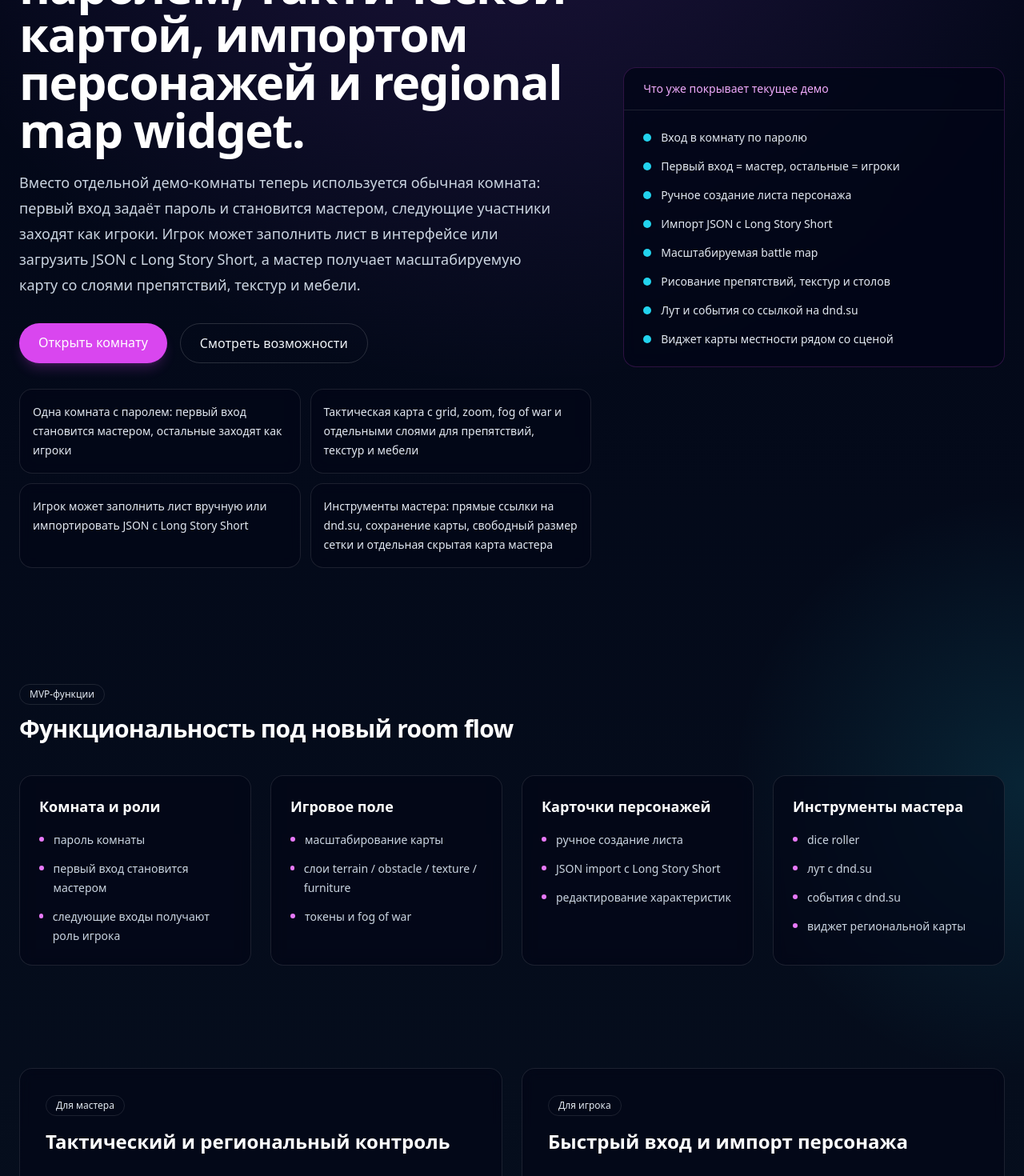
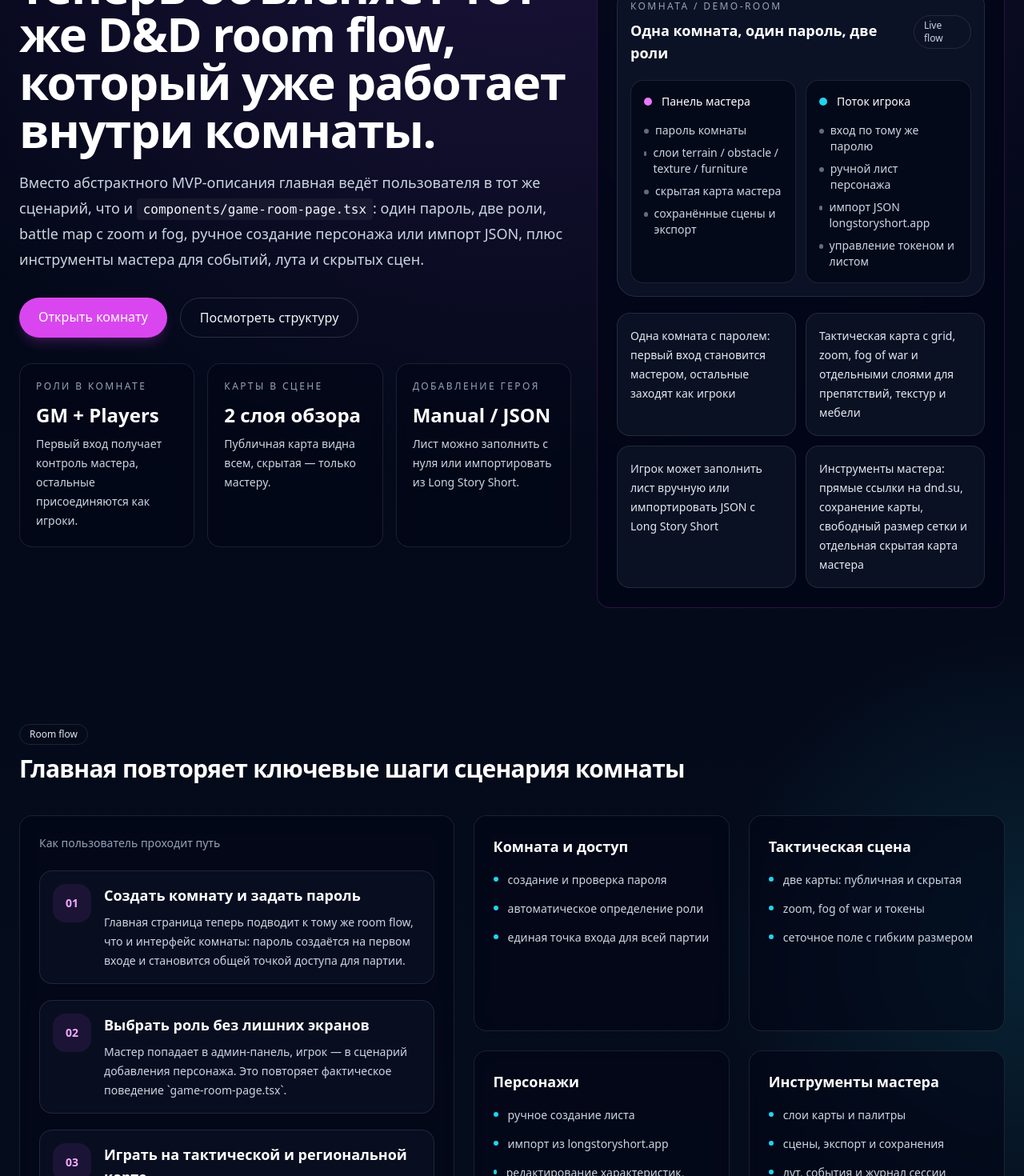
Before and after one commit to Chertwosky/dnd_me, a Next.js app: page / in a window 1280 px wide. Shown: the part 320-1790 px from the top of the page at 80% size. Built offline with nearby package versions, Linux system fonts and the light colour scheme.

Commit message:
Update landing page to match room flow

```diff
--- a/components/landing-page.tsx
+++ b/components/landing-page.tsx
@@ -1,6 +1,46 @@
 import Link from 'next/link';
 import { Header } from '@/components/header';
 import { productHighlights, roadmap } from '@/lib/mock-data';
+
+const heroMetrics = [
+  { label: 'Роли в комнате', value: 'GM + Players', note: 'Первый вход получает контроль мастера, остальные присоединяются как игроки.' },
+  { label: 'Карты в сцене', value: '2 слоя обзора', note: 'Публичная карта видна всем, скрытая — только мастеру.' },
+  { label: 'Добавление героя', value: 'Manual / JSON', note: 'Лист можно заполнить с нуля или импортировать из Long Story Short.' },
+];
+
+const roomFlow = [
+  {
+    step: '01',
+    title: 'Создать комнату и задать пароль',
+    description:
+      'Главная страница теперь подводит к тому же room flow, что и интерфейс комнаты: пароль создаётся на первом входе и становится общей точкой доступа для партии.',
+  },
+  {
+    step: '02',
+    title: 'Выбрать роль без лишних экранов',
+    description:
+      'Мастер попадает в админ-панель, игрок — в сценарий добавления персонажа. Это повторяет фактическое поведение `game-room-page.tsx`.',
+  },
+  {
+    step: '03',
+    title: 'Играть на тактической и региональной карте',
+    description:
+      'На лендинге сразу показано, что комната объединяет battle map, fog of war, токены, журнал и рядом стоящий regional widget.',
+  },
+];
+
+const cockpitCards = [
+  {
+    title: 'Панель мастера',
+    accent: 'bg-fuchsia-400',
+    items: ['пароль комнаты', 'слои terrain / obstacle / texture / furniture', 'скрытая карта мастера', 'сохранённые сцены и экспорт'],
+  },
+  {
+    title: 'Поток игрока',
+    accent: 'bg-cyan-400',
+    items: ['вход по тому же паролю', 'ручной лист персонажа', 'импорт JSON longstoryshort.app', 'управление токеном и листом'],
+  },
+];
 
 const masterActions = [
   'создать комнату, задать пароль и автоматически стать мастером',
@@ -24,15 +64,18 @@ export function LandingPage() {
       <Header />
 
       <main>
-        <section className="mx-auto grid max-w-7xl gap-10 px-6 py-20 lg:grid-cols-[1.2fr_0.8fr] lg:items-center">
+        <section className="mx-auto grid max-w-7xl gap-8 px-6 py-16 lg:grid-cols-[1.15fr_0.85fr] lg:items-start lg:py-20">
           <div className="space-y-8">
-            <span className="badge">Игровой стол + мастерская мастера • password room flow</span>
+            <span className="badge">Главная страница синхронизирована с логикой комнаты</span>
+
             <div className="space-y-5">
-              <h1 className="max-w-4xl text-5xl font-semibold tracking-tight text-white md:text-6xl">
-                Одна комната с паролем, тактической картой, импортом персонажей и regional map widget.
+              <h1 className="max-w-5xl text-5xl font-semibold tracking-tight text-white md:text-6xl">
+                Лицевая страница теперь объясняет тот же D&amp;D room flow, который уже работает внутри комнаты.
               </h1>
-              <p className="max-w-2xl text-lg leading-8 text-slate-300">
-                Вместо отдельной демо-комнаты теперь используется обычная комната: первый вход задаёт пароль и становится мастером, следующие участники заходят как игроки. Игрок может заполнить лист в интерфейсе или загрузить JSON с Long Story Short, а мастер получает масштабируемую карту со слоями препятствий, текстур и мебели.
+              <p className="max-w-3xl text-lg leading-8 text-slate-300">
+                Вместо абстрактного MVP-описания главная ведёт пользователя в тот же сценарий, что и{' '}
+                <code className="rounded bg-white/5 px-2 py-1 text-base text-slate-100">components/game-room-page.tsx</code>:
+                один пароль, две роли, battle map с zoom и fog, ручное создание персонажа или импорт JSON, плюс инструменты мастера для событий, лута и скрытых сцен.
               </p>
             </div>
 
@@ -47,14 +90,16 @@ export function LandingPage() {
                 href="#features"
                 className="rounded-full border border-white/15 px-6 py-3 font-medium text-slate-100 transition hover:border-cyan-400/50 hover:text-white"
               >
-                Смотреть возможности
+                Посмотреть структуру
               </a>
             </div>
 
-            <div className="grid gap-3 sm:grid-cols-2">
-              {productHighlights.map((highlight) => (
-                <div key={highlight} className="card p-4 text-sm leading-6 text-slate-200">
-                  {highlight}
+            <div className="grid gap-4 md:grid-cols-3">
+              {heroMetrics.map((metric) => (
+                <div key={metric.label} className="card p-5">
+                  <div className="text-xs uppercase tracking-[0.2em] text-slate-400">{metric.label}</div>
+                  <div className="mt-3 text-2xl font-semibold text-white">{metric.value}</div>
+                  <p className="mt-2 text-sm leading-6 text-slate-300">{metric.note}</p>
                 </div>
               ))}
             </div>
@@ -62,24 +107,47 @@ export function LandingPage() {
 
           <div className="card overflow-hidden border-fuchsia-500/20 bg-slate-950/80">
             <div className="border-b border-white/10 px-6 py-4">
-              <p className="text-sm font-medium text-fuchsia-300">Что уже покрывает текущее демо</p>
+              <p className="text-sm font-medium text-fuchsia-300">Превью комнаты</p>
+              <h2 className="mt-2 text-2xl font-semibold text-white">Та же структура, что внутри game room</h2>
             </div>
-            <div className="space-y-4 p-6 text-sm text-slate-200">
-              {[
-                'Вход в комнату по паролю',
-                'Первый вход = мастер, остальные = игроки',
-                'Ручное создание листа персонажа',
-                'Импорт JSON с Long Story Short',
-                'Масштабируемая battle map',
-                'Рисование препятствий, текстур и столов',
-                'Лут и события со ссылкой на dnd.su',
-                'Виджет карты местности рядом со сценой',
-              ].map((item) => (
-                <div key={item} className="flex items-center gap-3">
-                  <span className="h-2.5 w-2.5 rounded-full bg-cyan-400" />
+
+            <div className="space-y-5 p-6 text-sm text-slate-200">
+              <div className="rounded-3xl border border-white/10 bg-slate-900/80 p-4">
+                <div className="flex items-center justify-between gap-4">
+                  <div>
+                    <div className="text-xs uppercase tracking-[0.2em] text-slate-400">Комната / demo-room</div>
+                    <div className="mt-2 text-lg font-semibold text-white">Одна комната, один пароль, две роли</div>
+                  </div>
+                  <div className="rounded-full border border-white/10 px-3 py-1 text-xs text-slate-300">Live flow</div>
+                </div>
+
+                <div className="mt-5 grid gap-3 sm:grid-cols-2">
+                  {cockpitCards.map((card) => (
+                    <div key={card.title} className="rounded-2xl border border-white/10 bg-slate-950/70 p-4">
+                      <div className="flex items-center gap-3">
+                        <span className={`h-2.5 w-2.5 rounded-full ${card.accent}`} />
+                        <div className="font-medium text-white">{card.title}</div>
+                      </div>
+                      <ul className="mt-4 space-y-2 text-slate-300">
+                        {card.items.map((item) => (
+                          <li key={item} className="flex gap-2">
+                            <span className="mt-2 h-1.5 w-1.5 rounded-full bg-white/40" />
                             <span>{item}</span>
+                          </li>
+                        ))}
+                      </ul>
                     </div>
                   ))}
+                </div>
+              </div>
+
+              <div className="grid gap-3 sm:grid-cols-2">
+                {productHighlights.map((highlight) => (
+                  <div key={highlight} className="rounded-2xl border border-white/10 bg-slate-900/70 p-4 leading-6 text-slate-200">
+                    {highlight}
+                  </div>
+                ))}
+              </div>
             </div>
           </div>
         </section>
@@ -87,28 +155,46 @@ export function LandingPage() {
         <section id="features" className="mx-auto max-w-7xl px-6 py-16">
           <div className="mb-10 flex items-end justify-between gap-6">
             <div className="space-y-3">
-              <span className="badge">MVP-функции</span>
-              <h2 className="section-title">Функциональность под новый room flow</h2>
+              <span className="badge">Room flow</span>
+              <h2 className="section-title">Главная повторяет ключевые шаги сценария комнаты</h2>
             </div>
           </div>
 
-          <div className="grid gap-6 md:grid-cols-2 xl:grid-cols-4">
+          <div className="grid gap-6 xl:grid-cols-[0.9fr_1.1fr]">
+            <div className="card p-6">
+              <div className="text-sm text-slate-400">Как пользователь проходит путь</div>
+              <div className="mt-6 space-y-5">
+                {roomFlow.map((item) => (
+                  <div key={item.step} className="flex gap-4 rounded-2xl border border-white/10 bg-slate-900/50 p-4">
+                    <div className="flex h-12 w-12 shrink-0 items-center justify-center rounded-2xl bg-fuchsia-500/10 text-sm font-semibold text-fuchsia-300">
+                      {item.step}
+                    </div>
+                    <div>
+                      <h3 className="text-lg font-semibold text-white">{item.title}</h3>
+                      <p className="mt-2 text-sm leading-6 text-slate-300">{item.description}</p>
+                    </div>
+                  </div>
+                ))}
+              </div>
+            </div>
+
+            <div className="grid gap-6 md:grid-cols-2">
               {[
                 {
-                title: 'Комната и роли',
-                items: ['пароль комнаты', 'первый вход становится мастером', 'следующие входы получают роль игрока'],
+                  title: 'Комната и доступ',
+                  items: ['создание и проверка пароля', 'автоматическое определение роли', 'единая точка входа для всей партии'],
                 },
                 {
-                title: 'Игровое поле',
-                items: ['масштабирование карты', 'слои terrain / obstacle / texture / furniture', 'токены и fog of war'],
+                  title: 'Тактическая сцена',
+                  items: ['две карты: публичная и скрытая', 'zoom, fog of war и токены', 'сеточное поле с гибким размером'],
                 },
                 {
-                title: 'Карточки персонажей',
-                items: ['ручное создание листа', 'JSON import с Long Story Short', 'редактирование характеристик'],
+                  title: 'Персонажи',
+                  items: ['ручное создание листа', 'импорт из longstoryshort.app', 'редактирование характеристик, инвентаря и заметок'],
                 },
                 {
                   title: 'Инструменты мастера',
-                items: ['dice roller', 'лут c dnd.su', 'события c dnd.su', 'виджет региональной карты'],
+                  items: ['слои карты и палитры', 'сцены, экспорт и сохранения', 'лут, события и журнал сессии'],
                 },
               ].map((feature) => (
                 <div key={feature.title} className="card p-6">
@@ -116,13 +202,14 @@ export function LandingPage() {
                   <ul className="mt-4 space-y-3 text-sm leading-6 text-slate-300">
                     {feature.items.map((item) => (
                       <li key={item} className="flex gap-3">
-                      <span className="mt-2 h-1.5 w-1.5 rounded-full bg-fuchsia-400" />
+                        <span className="mt-2 h-1.5 w-1.5 rounded-full bg-cyan-400" />
                         <span>{item}</span>
                       </li>
                     ))}
                   </ul>
                 </div>
               ))}
+            </div>
           </div>
         </section>
 
@@ -156,8 +243,8 @@ export function LandingPage() {
 
         <section id="roadmap" className="mx-auto max-w-7xl px-6 py-16">
           <div className="mb-8 space-y-3">
-            <span className="badge">План реализации</span>
-            <h2 className="section-title">Roadmap на первые этапы разработки</h2>
+            <span className="badge">Roadmap</span>
+            <h2 className="section-title">Этапы развития поверх уже работающего сценария</h2>
           </div>
 
           <div className="grid gap-6 md:grid-cols-2 xl:grid-cols-4">
```
Lines whose indentation alone changed are shown as unchanged.
